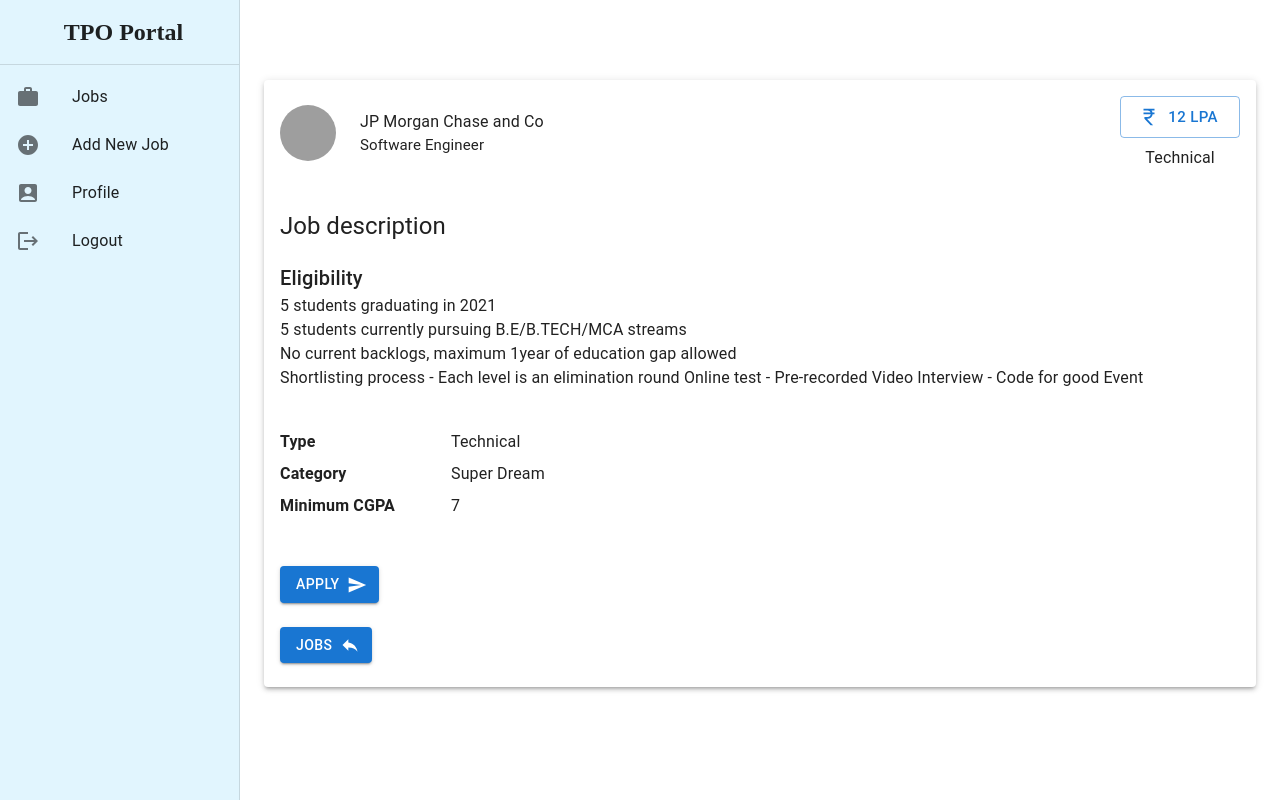
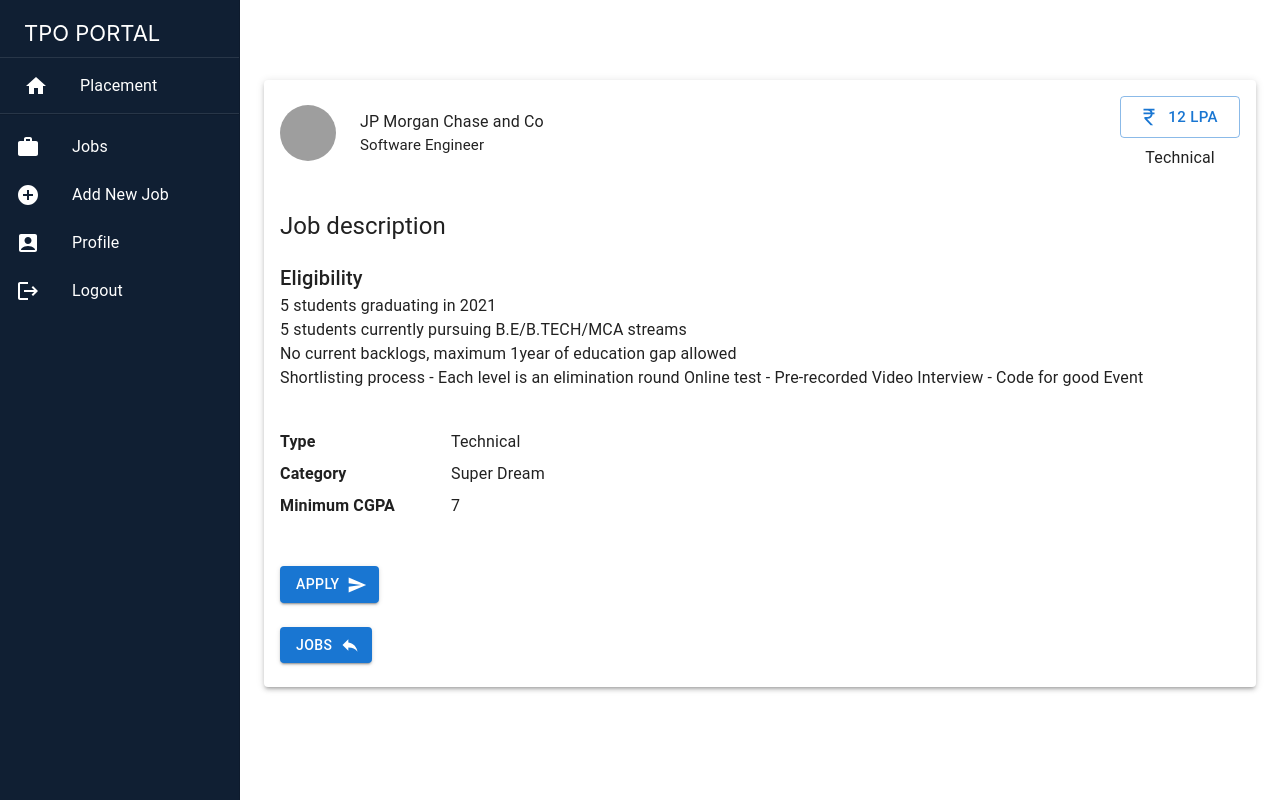
Before and after one commit to keyurpancholi/se_placement_portal, a React (Create React App) app in the folder frontend/jobzzz/: page /jobDetails in a window 1280 px wide. Built offline with nearby package versions, Linux system fonts and the light colour scheme; grey boxes are pictures that could not be loaded; the HTML template or start-up script is replaced by a standard one.

Commit message:
updated sidebar

```diff
--- a/frontend/jobzzz/src/components/Sidebar.js
+++ b/frontend/jobzzz/src/components/Sidebar.js
@@ -7,12 +7,13 @@
 import ListItemText from '@mui/material/ListItemText';
 import AddCircleIcon from '@mui/icons-material/AddCircle';
 import WorkIcon from '@mui/icons-material/Work';
-import { Typography } from '@mui/material';
 import AccountBoxIcon from '@mui/icons-material/AccountBox';
 import { useLocation, useNavigate } from 'react-router-dom';
 import Container from '@mui/material/Container';
 import './Sidebar.css';
 import LogoutIcon from '@mui/icons-material/Logout';
+import Box from '@mui/material/Box';
+import HomeIcon from '@mui/icons-material/Home';
 
 const drawerWidth = 240;
 
@@ -43,8 +44,25 @@
         }
      ]
 
+     const item = {
+      py: '2px',
+      px: 3,
+      color: 'rgba(255, 255, 255, 0.7)',
+      '&:hover, &:focus': {
+        bgcolor: 'rgba(255, 255, 255, 0.08)',
+      },
+    };
+
+    const itemCategory = {
+      boxShadow: '0 -1px 0 rgb(255,255,255,0.1) inset',
+      py: 1.5,
+      px: 3,
+    };
+
+
   return (
     <div className='root'>
+
         <Drawer
         sx={{
           width: drawerWidth,
@@ -52,37 +70,47 @@
           '& .MuiDrawer-paper': {
             width: drawerWidth,
             boxSizing: 'border-box',
-            backgroundColor:'#e1f5fe'
+            backgroundColor:'#101F33'
           },
 
         }}
         variant="permanent"
         anchor="left"
       >
-        <Typography variant="h5"
-               sx={{fontFamily:'initial',
-               marginLeft:1,
-               marginTop:2,
-               marginBottom:2,
-               fontWeight:'bold'}}>
-                    TPO Portal
-                </Typography>
-        <Divider />
+      <List>
+        <ListItem sx={{ ...item, ...itemCategory, fontSize: 22, color: '#ffff',fontFamily:'inherit' }}>
+         TPO PORTAL
+        </ListItem>
+        <ListItem sx={{ ...item, ...itemCategory }}>
+          <ListItemIcon sx={{color:'#ffff'}}>
+            <HomeIcon />
+          </ListItemIcon>
+          <ListItemText sx={{color:'#ffff'}}>Placement</ListItemText>
+        </ListItem>
+
+        <Divider sx={{color:'#fff'}}/>
         <List>
             {menuItems.map(item => (
-                <>
+
                 <ListItem
                 button
                 key={item.text}
                 onClick={() => {navigate(item.path)}}
+                sx={{ color: '#fff',
+                '&:hover, &:focus': {
+                  bgcolor: 'rgba(255, 255, 255, 0.08)',}  }}
                 >
-                    <ListItemIcon>{item.icon}</ListItemIcon>
+
+                    <ListItemIcon
+                    sx={{ color: '#fff',}}>{item.icon}</ListItemIcon>
                     <ListItemText primary={item.text}/>
                 </ListItem>
-                </>
+
             ))}
         </List>
+     </List>
       </Drawer>
+
       <br />
          <div className='page'>
             <Container
```
Also changed, not shown: frontend/jobzzz/src/pages/profile/Profile.js (+19 -6 lines).
